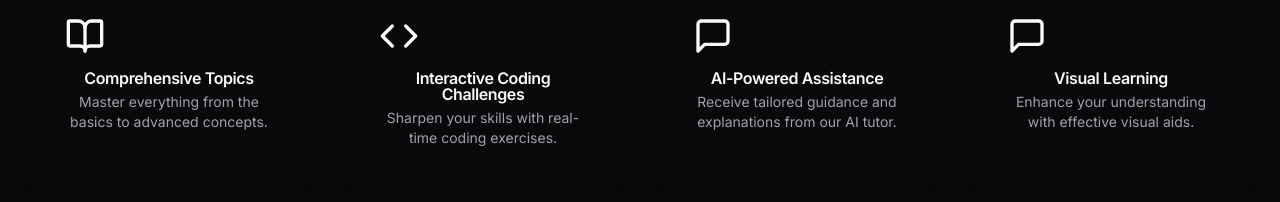
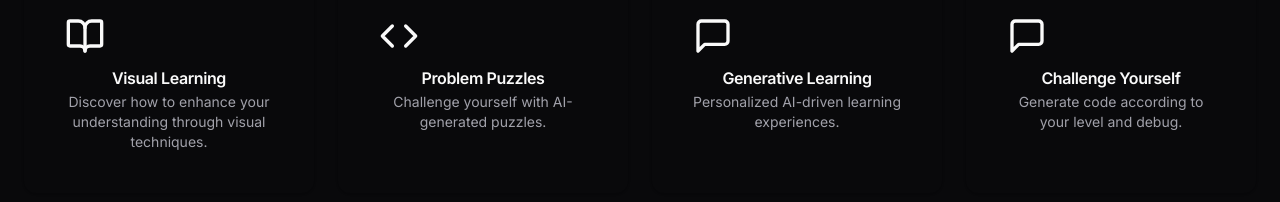
Before and after one commit to RAVEYUS/Daccy, a Next.js app: page / in a window 1280 px wide. Shown: the part 377-579 px from the top of the page. Built offline with nearby package versions, Linux system fonts and the light colour scheme; no server answers.

Commit message:
added check code btn + fixed landing + mild changes

```diff
--- a/app/page.tsx
+++ b/app/page.tsx
@@ -21,13 +21,13 @@ export default function LandingPage() {
     setMounted(true)
     setTheme('dark')
   }, [setTheme])
+  const features = [
+    { icon: BookOpen, title: 'Visual Learning', description: 'Discover how to enhance your understanding through visual techniques.' },
+    { icon: Code, title: 'Problem Puzzles', description: 'Challenge yourself with AI-generated puzzles.' },
+    { icon: MessageSquare, title: 'Generative Learning', description: 'Personalized AI-driven learning experiences.' },
+    { icon: MessageSquare, title: 'Challenge Yourself', description: 'Generate code according to your level and debug.' },
+  ];
 
-  const features = [
-    { icon: BookOpen, title: 'Comprehensive Topics', description: 'Master everything from the basics to advanced concepts.' },
-    { icon: Code, title: 'Interactive Coding Challenges', description: 'Sharpen your skills with real-time coding exercises.' },
-    { icon: MessageSquare, title: 'AI-Powered Assistance', description: 'Receive tailored guidance and explanations from our AI tutor.' },
-    { icon: MessageSquare, title: 'Visual Learning', description: 'Enhance your understanding with effective visual aids.' },
-  ];
   const redirectToNextPage = () => {
     router.push('/pages/interface')
   }
```
